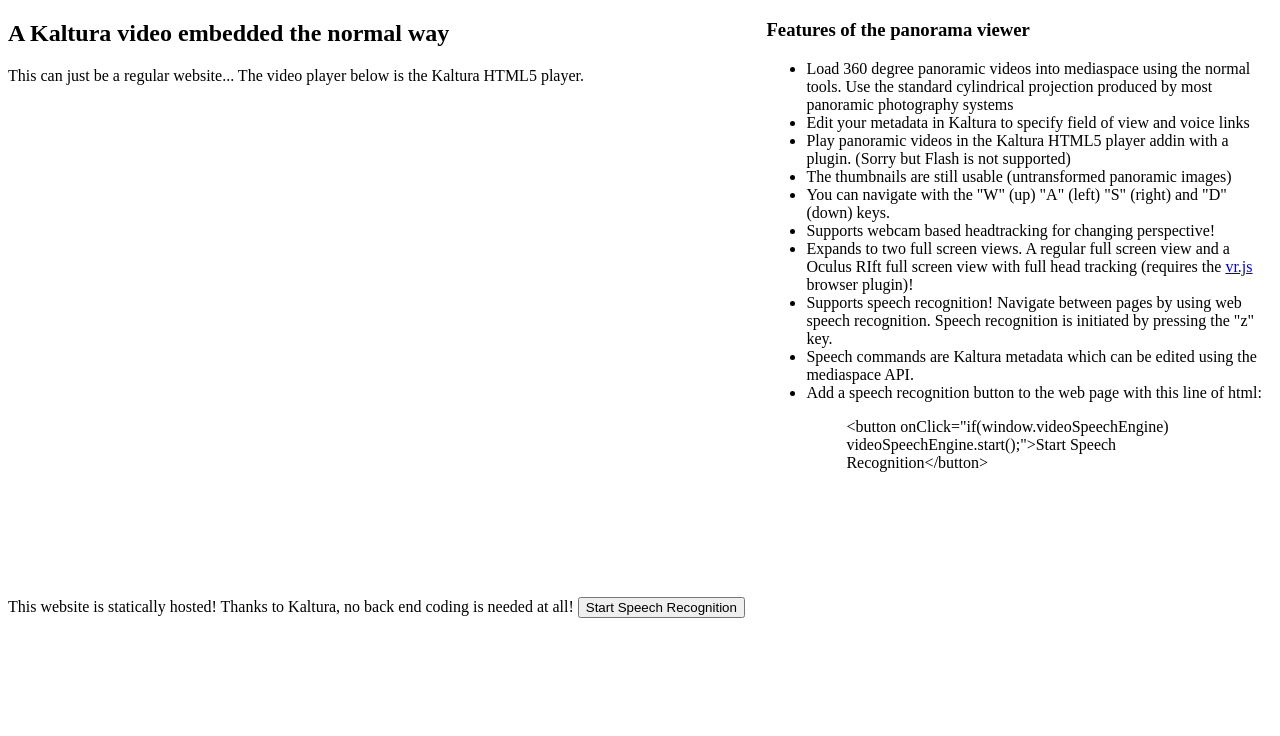
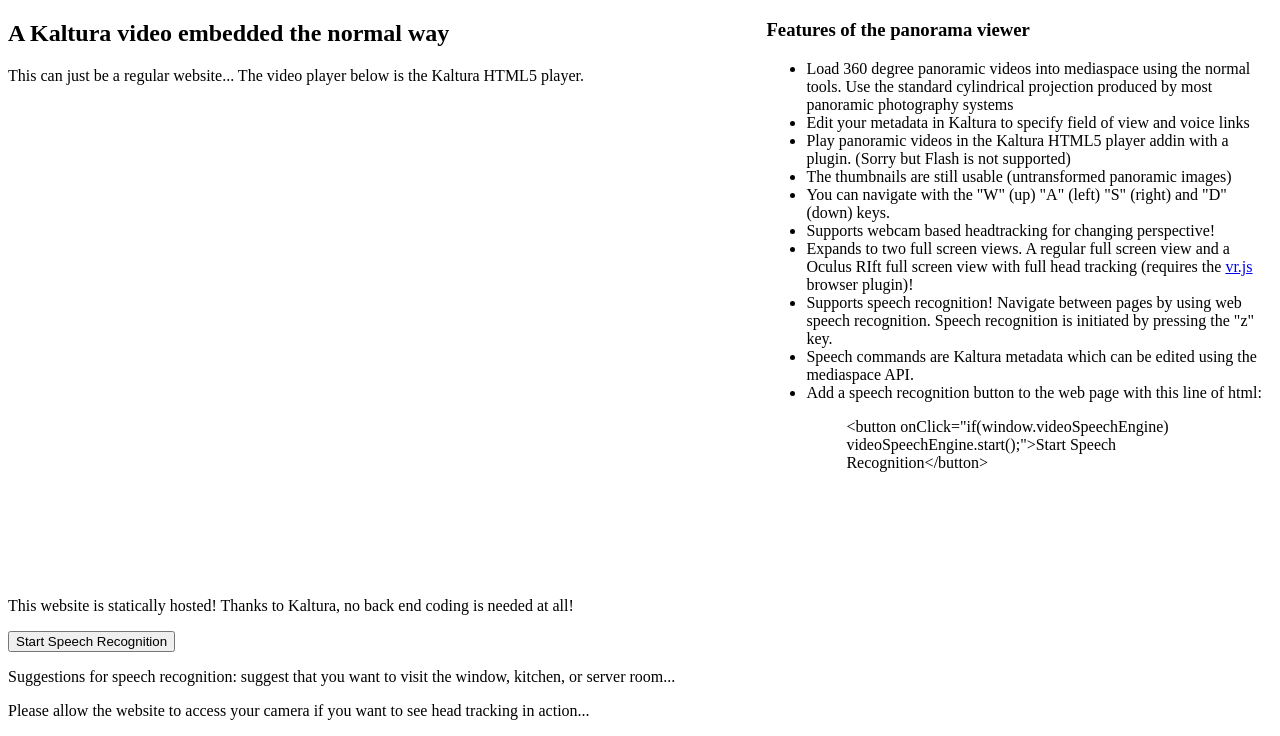
Before and after one commit to DBezemer/KalturaHackathon2014, a plain HTML site: page index.html in a window 1280 px wide. Shown: the part 66-802 px from the top of the page. Drawn offline with Linux system fonts and the light colour scheme; a script that the page names is missing.

Commit message:
Add info in the index.html file

```diff
--- a/index.html
+++ b/index.html
@@ -49,7 +49,12 @@ kWidget.embed({
 </script>
 <p>
 This website is statically hosted! Thanks to Kaltura, no back end coding is needed at all!
+<p>
 <button onClick="if(window.videoSpeechEngine) videoSpeechEngine.start();">Start Speech Recognition</button>
+<p>
+Suggestions for speech recognition: suggest that you want to visit the window, kitchen, or server room...
+<p>
+Please allow the website to access your camera if you want to see head tracking in action...
 </div>
 
 <div style="width: 40%; float:right">
```
